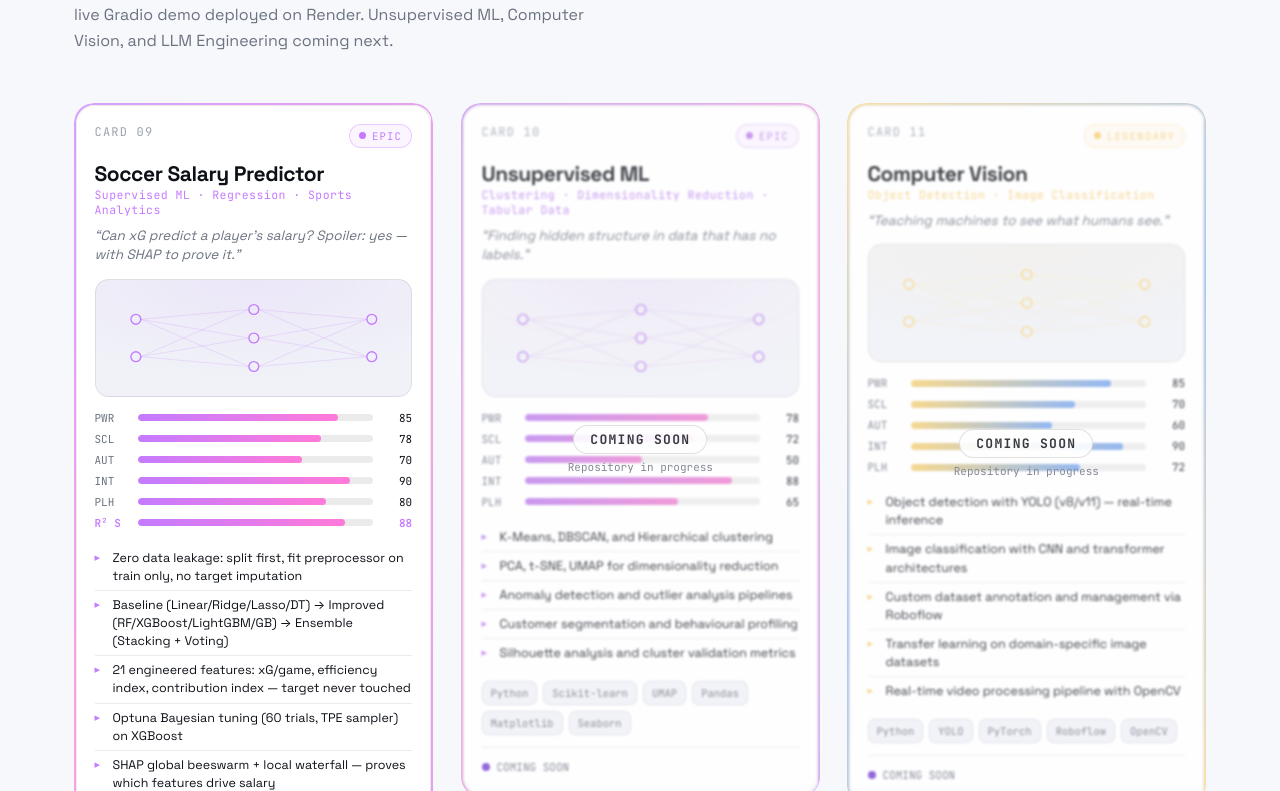
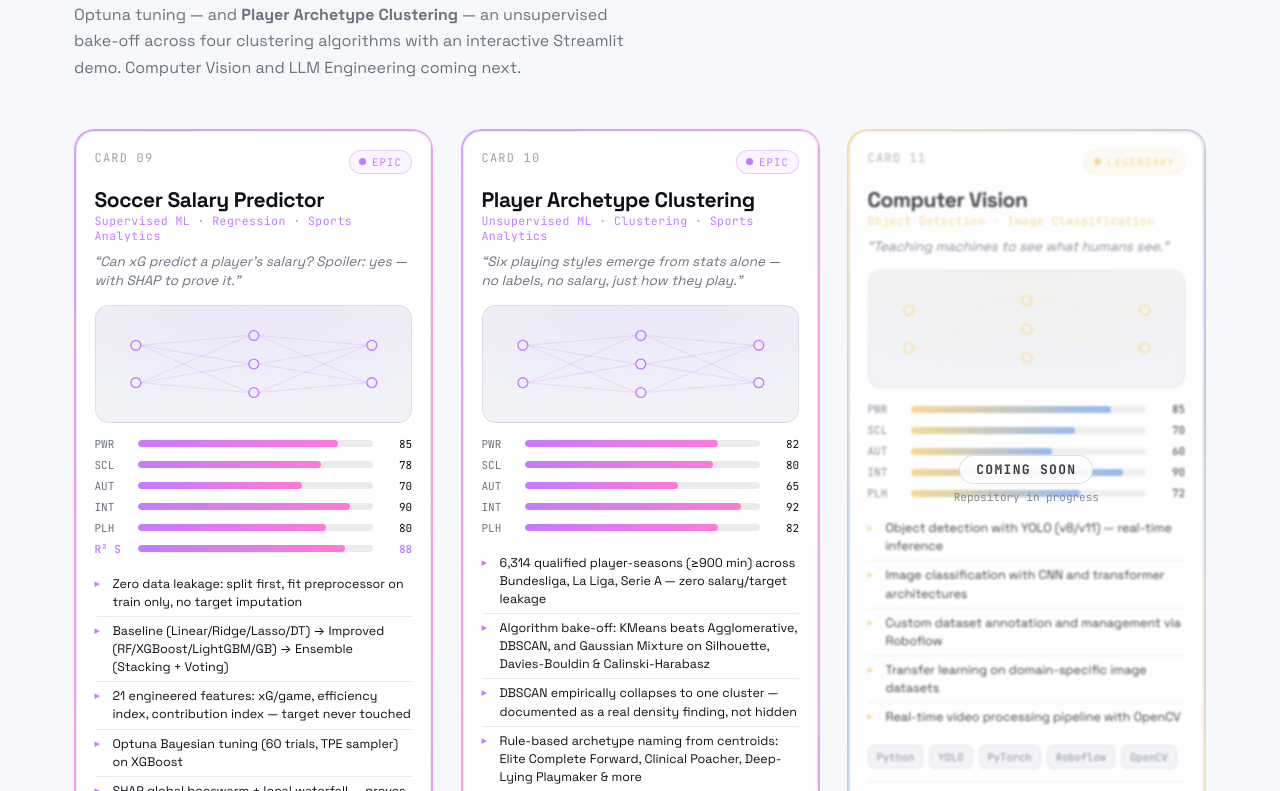
Before and after one commit to davronbek-malikov/Portfolio, a Next.js app: page / in a window 1280 px wide. Shown: the part 989-1780 px from the top of the page. Built offline with nearby package versions, Linux system fonts and the light colour scheme.

Commit message:
feat: add Player Archetype Clustering as live unsupervised ML card (card 10)
Companion project to the salary predictor - clustering bake-off
(KMeans/Agglomerative/DBSCAN/GMM) over 6,314 player-seasons, deployed
as a Streamlit demo on Render.

```diff
--- a/app/page.jsx
+++ b/app/page.jsx
@@ -61,9 +61,10 @@ export default function Home() {
           </Reveal>
           <Reveal delay={80}>
             <p className="showcase-sub">
-              First project live: <strong>Soccer Player Salary Predictor</strong> — an industry-level supervised ML pipeline
-              with SHAP explainability, Optuna tuning, and a live Gradio demo deployed on Render.
-              Unsupervised ML, Computer Vision, and LLM Engineering coming next.
+              Two projects live on the same soccer dataset: <strong>Soccer Player Salary Predictor</strong> — a
+              supervised ML pipeline with SHAP explainability and Optuna tuning — and{" "}
+              <strong>Player Archetype Clustering</strong> — an unsupervised bake-off across four clustering
+              algorithms with an interactive Streamlit demo. Computer Vision and LLM Engineering coming next.
             </p>
           </Reveal>
           <div className="showcase-grid">
--- a/data/projects.js
+++ b/data/projects.js
@@ -259,24 +259,27 @@ export const mlProjects = [
   {
     id: "unsupervised-ml",
     n: "10",
-    title: "Unsupervised ML",
+    title: "Player Archetype Clustering",
     rarity: "epic",
-    cls: "Clustering · Dimensionality Reduction · Tabular Data",
-    flavor: "Finding hidden structure in data that has no labels.",
+    cls: "Unsupervised ML · Clustering · Sports Analytics",
+    flavor: "Six playing styles emerge from stats alone — no labels, no salary, just how they play.",
     motif: "ml",
     group: "unsupervised-ml",
-    comingSoon: true,
-    stats: { PWR: 78, SCL: 72, AUT: 50, INT: 88, PLH: 65 },
+    stats: { PWR: 82, SCL: 80, AUT: 65, INT: 92, PLH: 82 },
     abilities: [
-      "K-Means, DBSCAN, and Hierarchical clustering",
-      "PCA, t-SNE, UMAP for dimensionality reduction",
-      "Anomaly detection and outlier analysis pipelines",
-      "Customer segmentation and behavioural profiling",
-      "Silhouette analysis and cluster validation metrics",
+      "6,314 qualified player-seasons (≥900 min) across Bundesliga, La Liga, Serie A — zero salary/target leakage",
+      "Algorithm bake-off: KMeans beats Agglomerative, DBSCAN, and Gaussian Mixture on Silhouette, Davies-Bouldin & Calinski-Harabasz",
+      "DBSCAN empirically collapses to one cluster — documented as a real density finding, not hidden",
+      "Rule-based archetype naming from centroids: Elite Complete Forward, Clinical Poacher, Deep-Lying Playmaker & more",
+      "Cosine-similarity engine finds each player's closest statistical twins within their own archetype",
+      "Interactive Streamlit demo: classify any real or hypothetical player, see radar chart + PCA map",
     ],
-    stack: ["Python", "Scikit-learn", "UMAP", "Pandas", "Matplotlib", "Seaborn"],
-    status: { state: "rnd", label: "COMING SOON" },
-    links: {},
+    stack: ["Python", "Scikit-learn", "Streamlit", "Plotly", "Render", "UptimeRobot"],
+    status: { state: "live", label: "LIVE DEMO" },
+    links: {
+      demo: "https://soccer-player-clustering.onrender.com",
+      github: "https://github.com/davronbek-malikov/soccer-player-clustering",
+    },
   },
   {
     id: "computer-vision",
```
Also changed, not shown: app/about/page.jsx (+14 -1 lines).
